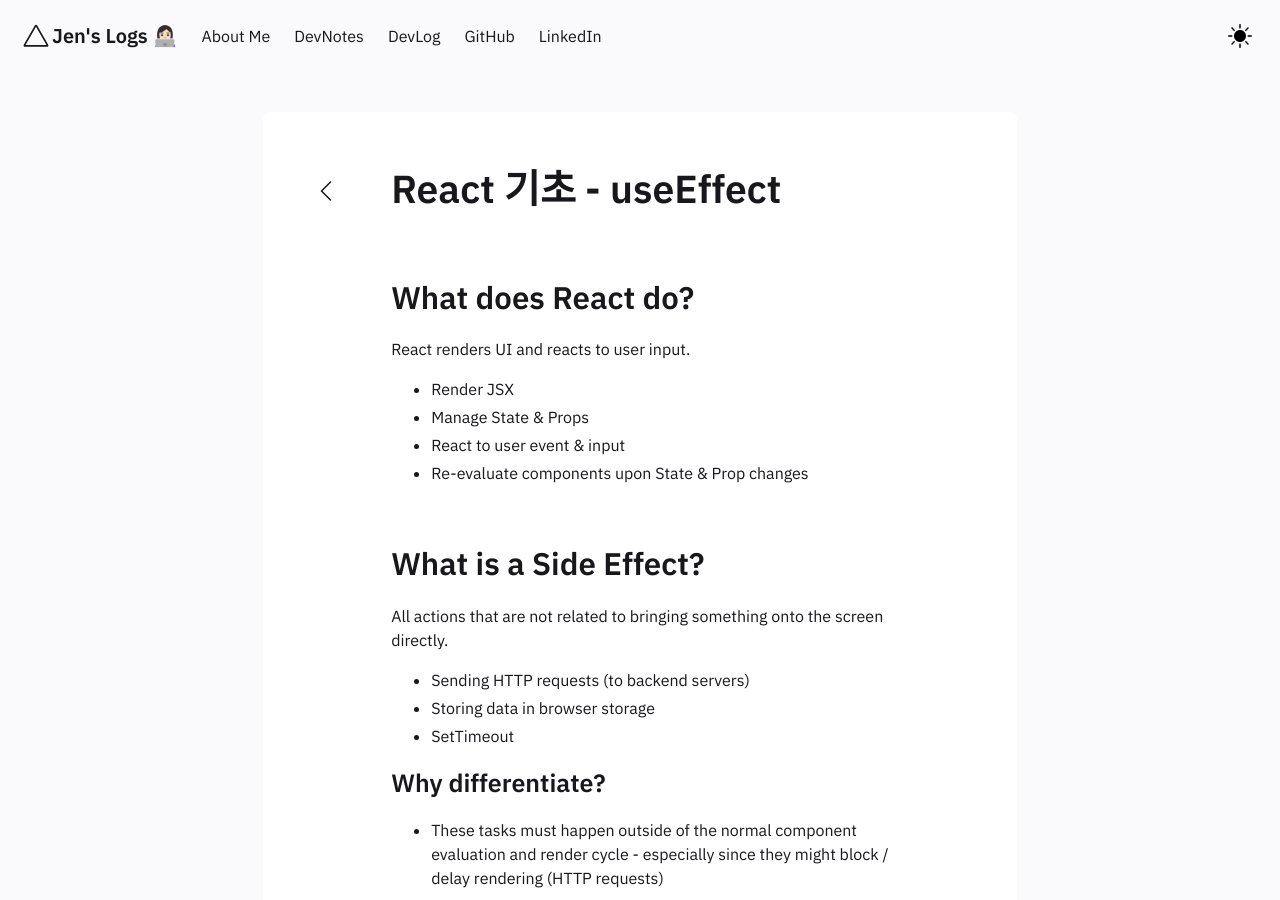
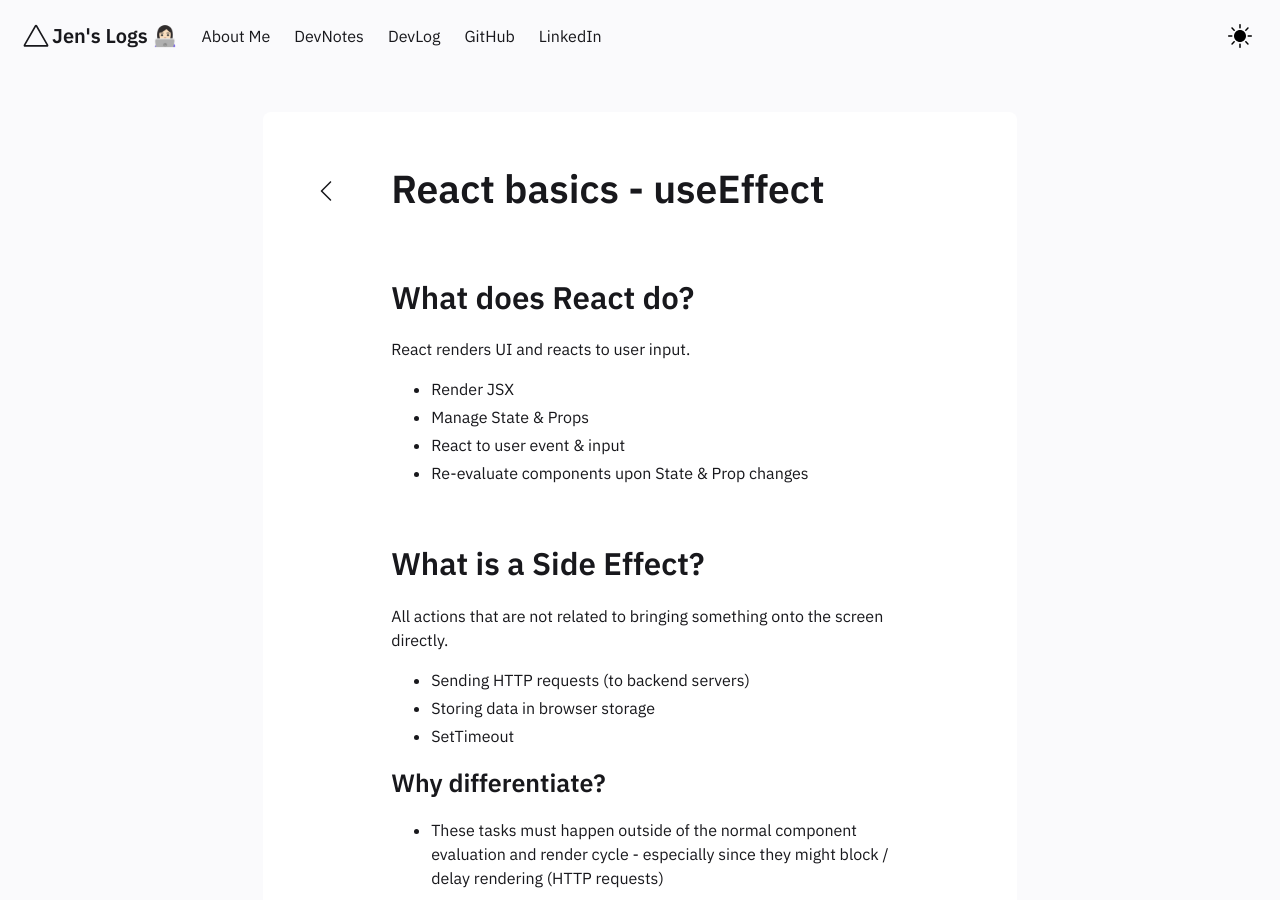
Before and after one commit to jenjenhub/blog, a Jekyll site: the page built from _notes/Public/2022-01-23-useEffect.md, in a window 1280 px wide and 900 px high. Built offline with Jekyll 4.4.1, drawn with Linux system fonts in a browser that asks for light colours.

Commit message:
Update 2022-01-23-useEffect.md

```diff
--- a/_notes/Public/2022-01-23-useEffect.md
+++ b/_notes/Public/2022-01-23-useEffect.md
@@ -1,5 +1,5 @@
 ---
-title: "React 기초 - useEffect"
+title: "React basics - useEffect"
 notetype : feed
 date : 23-01-2022
 ---
```
